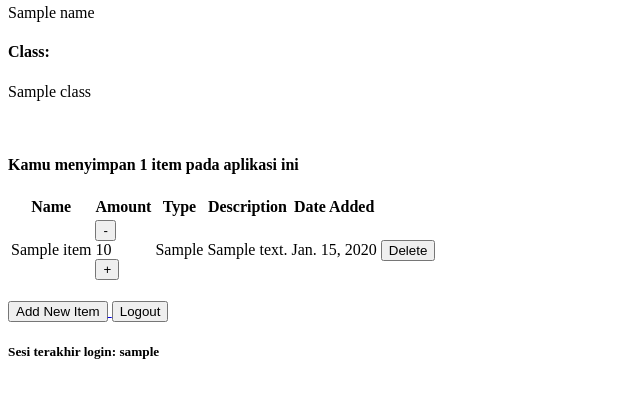
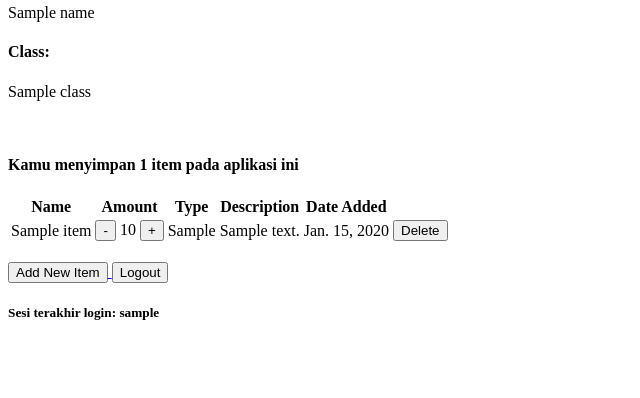
Before and after one commit to steven-fo/iStock, a Django app: template main/templates/main.html in a window 1280 px wide. Shown: the part 195-593 px from the top of the page, without its empty margins (0-640 px from the left). Run offline with Django 4.2, Linux system fonts and the light colour scheme; tables that the repository leaves empty hold one stand-in row (values such as "Sample post"); the template is opened without the code that fills it: values that come from a table or form of the project are taken from there, most other values are stand-ins (such as "Sample title", 1, 10 or a date in 2020).

Commit message:
fix: fix logic error decrement amount and fix button styling

```diff
--- a/main/templates/main.html
+++ b/main/templates/main.html
@@ -25,12 +25,12 @@
             <td>{{item.name}}</td>
             <td>
                 <span>
-                    <form action="{% url 'main:sub_amount' item.name %}" method="post">
+                    <form action="{% url 'main:sub_amount' item.name %}" method="post" style="display: inline;">
                         {% csrf_token %}
                         <input id="sub_button" type="submit" value="-"/>
                     </form>
                 {{item.amount}}
-                    <form action="{% url 'main:add_amount' item.name %}" method="post">
+                    <form action="{% url 'main:add_amount' item.name %}" method="post" style="display: inline;">
                         {% csrf_token %}
                         <input id="add_button" type="submit" value="+" />
                     </form>
--- a/main/views.py
+++ b/main/views.py
@@ -98,7 +98,10 @@ def add_amount(request, item_name):
 
 def sub_amount(request, item_name):
     item = Item.objects.get(name=item_name)
-    item.amount -= 1
+    if item.amount == 0:
+        item.amount = 0
+    else:
+        item.amount -= 1
     item.save()
     return redirect('/')
 
```
